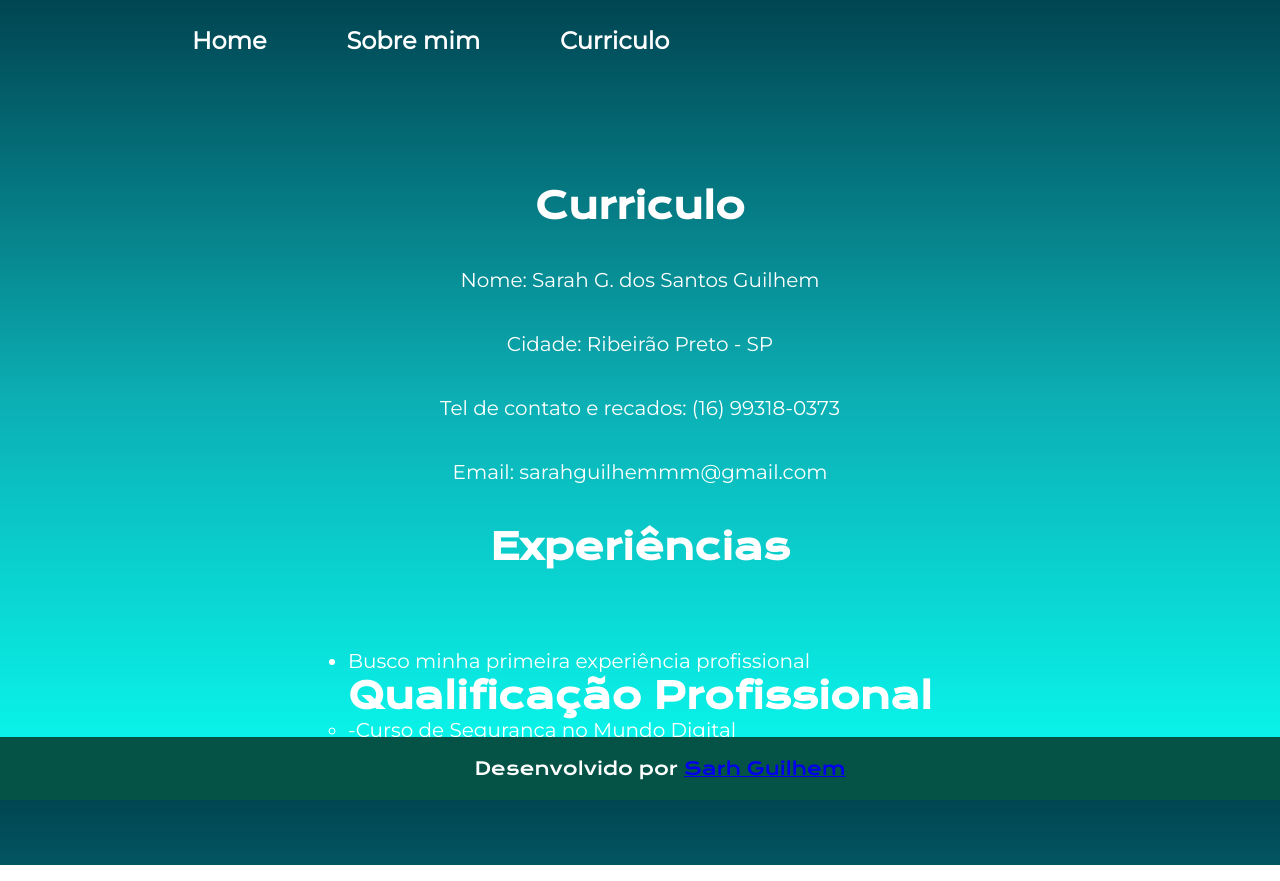
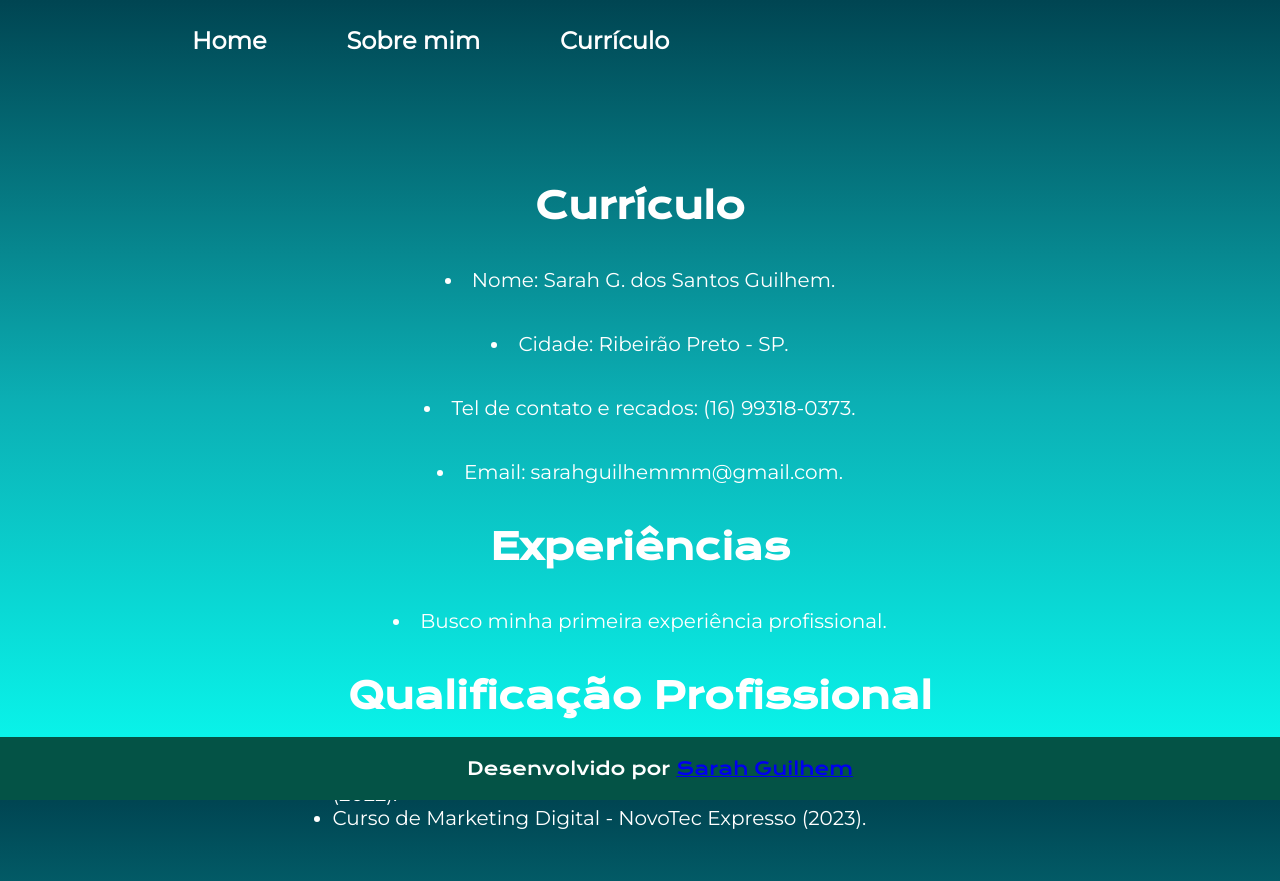
Before and after one commit to saahsxz/ssah, a plain HTML site: page curriculo.html in a window 1280 px wide. Drawn offline with nearby package versions, Linux system fonts and the light colour scheme.

Commit message:
Add files via upload

```diff
--- a/curriculo.html
+++ b/curriculo.html
@@ -15,7 +15,7 @@
 
             <a class="cabecalho-menu-links" href="sobremim.html">Sobre mim</a>
 
-            <a class="cabecalho-menu-links" href="curriculo.html">Curriculo</a>
+            <a class="cabecalho-menu-links" href="curriculo.html">Currículo</a>
 
 
 
@@ -24,29 +24,29 @@
 
     <main class="conteudo">
         <section class="apresentacao-conteudo">
-            <h1 class="apresentacao-conteudo-titulo">Curriculo</h1>
-            <p class="apresentacao-conteudo-texto"> Nome: Sarah G. dos Santos Guilhem
-                <p class="apresentacao-conteudo-texto"> Cidade: Ribeirão Preto - SP
-                    <p class="apresentacao-conteudo-texto"> Tel de contato e recados: (16) 99318-0373
-                        <p class="apresentacao-conteudo-texto"> Email: sarahguilhemmm@gmail.com
-            </p>
+            <h1 class="apresentacao-conteudo-titulo">Currículo</h1>
+            <li class="apresentacao-conteudo-texto"> Nome: Sarah G. dos Santos Guilhem.</li>
+                <li class="apresentacao-conteudo-texto"> Cidade: Ribeirão Preto - SP.</li>
+                    <li class="apresentacao-conteudo-texto"> Tel de contato e recados: (16) 99318-0373.</li>
+                        <li class="apresentacao-conteudo-texto"> Email: sarahguilhemmm@gmail.com.</li>
+
             <h2 class="apresentacao-conteudo-titulo">Experiências</h2>
-            <p class="apresentacao-conteudo-texto">
-                <ul class="apresentacao-conteudo-texto"> <li>Busco minha primeira experiência profissional
-            </p>
+
+                 <li class="apresentacao-conteudo-texto">Busco minha primeira experiência profissional.</li>
+
             <h2 class="apresentacao-conteudo-titulo">Qualificação Profissional</h2>
-           <div class="apresentacao-conteudo-texto">
-            <ul class="apresentacao-conteudo-texto">
-                <li>-Curso de Segurança no Mundo Digital
-                <li>-Curso de Marketing
+         <ul class="apresentacao-conteudo-texto">
+                <li class="apresentacao-conteudo-texto">Curso de Segurança no Mundo Digital - NovoTec Expresso (2022).
+                <li class="apresentacao-conteudo-texto">Curso de Marketing Digital - NovoTec Expresso (2023).</li>
+            </ul>
 
-            </div>    <br><br>
+
         </section>
 
     </main>
 
     <footer class="rodape">
-        <p>Desenvolvido por <a href="https://github.com/saahsxz">Sarh Guilhem</a></p>
+        <p>Desenvolvido por <a href="https://github.com/saahsxz">Sarah Guilhem</a></p>
     </footer>
 
 </body>
```
Also changed, not shown: index.html (+4 -2 lines).
